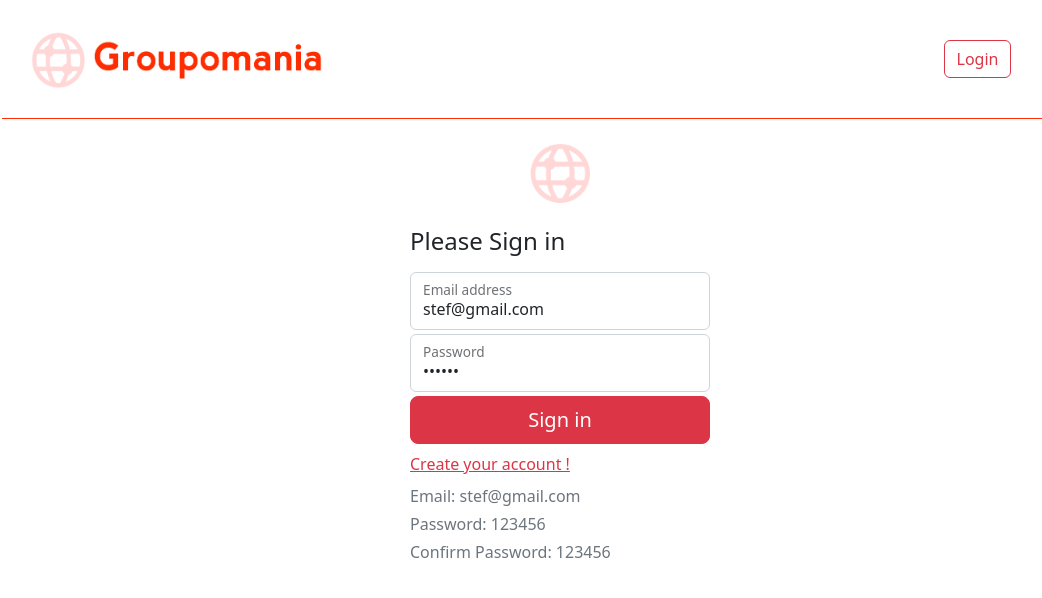
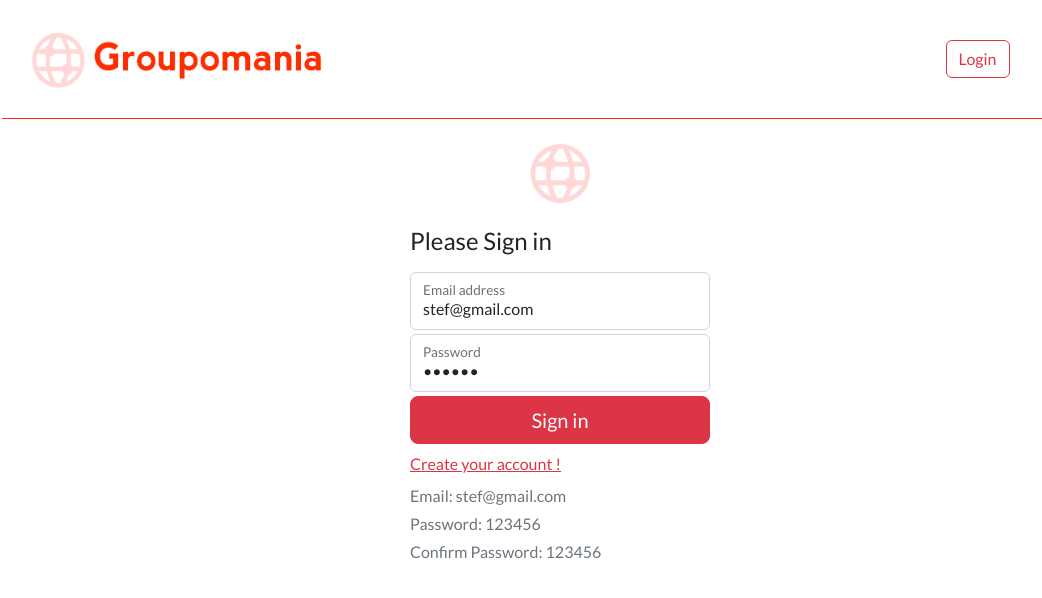
Before and after one commit to Stef008/P7_groupomania_07_2022, a Vue app in the folder frontend/: page /login in a window 1280 px wide. Shown: the top 598 px of the page, without its empty margins (80-1122 px from the left). Built offline with nearby package versions, Linux system fonts and the light colour scheme; no server answers.

Commit message:
utilisation de la police Lato

```diff
--- a/frontend/src/App.vue
+++ b/frontend/src/App.vue
@@ -14,4 +14,11 @@
 </template>
 
 <style>
+@import url('https://fonts.googleapis.com/css2? family= Lato:ital,wght@0,300;0,400;0,700;0,900;1,700 & display=swap');
+
+* {
+  font-family: 'Lato', sans-serif;
+
+}
+
 </style>
```
